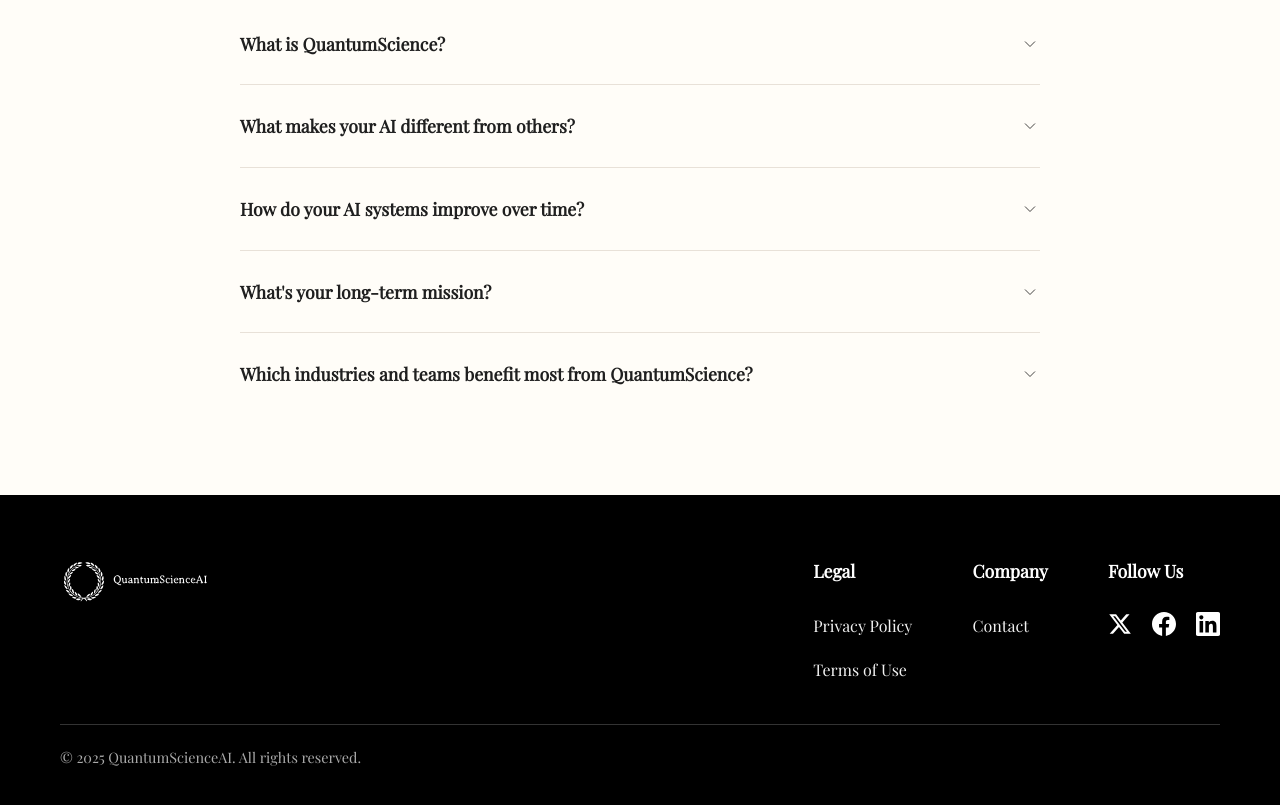
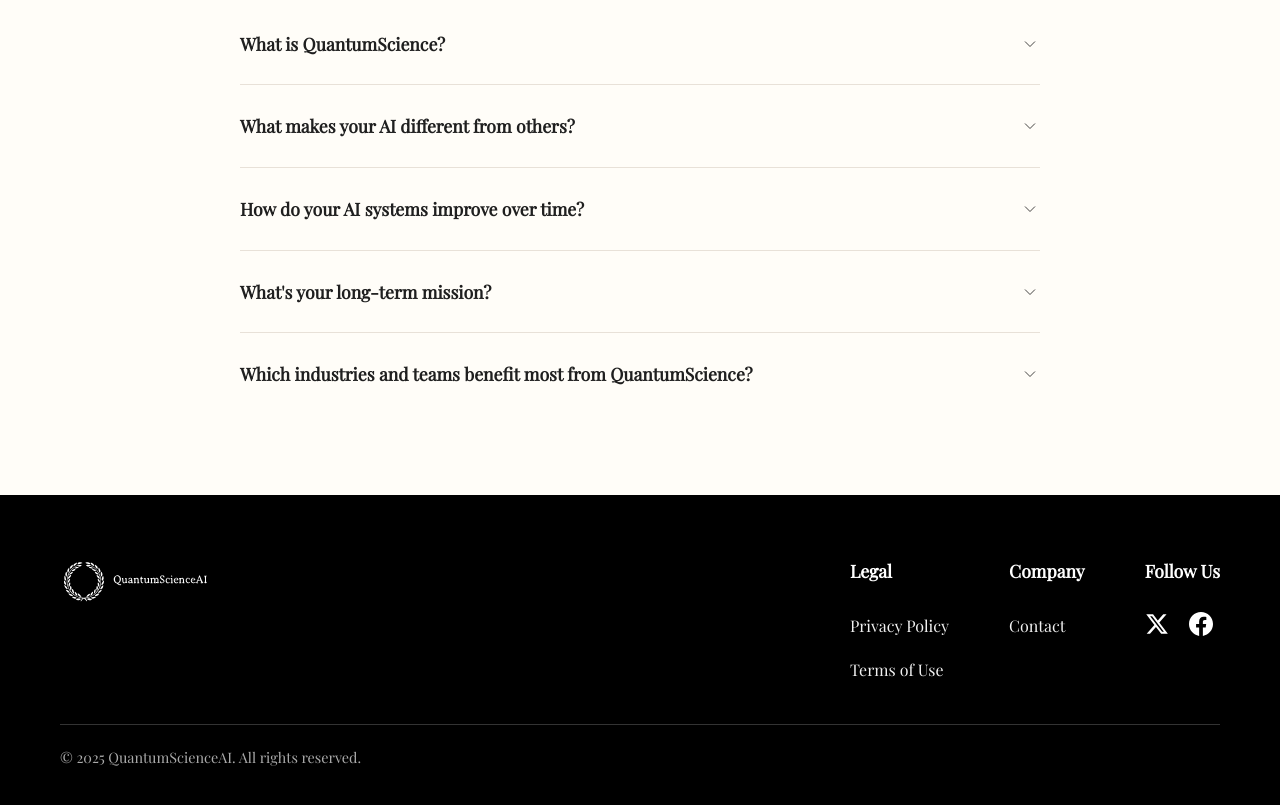
Before and after one commit to Quantumscience-AI/Quantumscienceai-website, a plain HTML site: page index.html in a window 1280 px wide. Shown: the part 2550-3355 px from the top of the page. Drawn offline with nearby package versions, Linux system fonts and the light colour scheme.

Commit message:
Update social media links in footer section
Update

```diff
--- a/index.html
+++ b/index.html
@@ -308,21 +308,16 @@
         <div class="footer-section">
   <h3>Follow Us</h3>
   <div class="social-icons">
-    <a href="YOUR_X_LINK_HERE" class="social-link">
+    <a href="https://x.com/QuantumSci_" class="social-link">
       <svg class="social-icon" viewBox="0 0 24 24" fill="currentColor">
         <path d="M18.244 2.25h3.308l-7.227 8.26 8.502 11.24H16.17l-5.214-6.817L4.99 21.75H1.68l7.73-8.835L1.254 2.25H8.08l4.713 6.231zm-1.161 17.52h1.833L7.084 4.126H5.117z"/>
       </svg>
     </a>
-    <a href="https://www.facebook.com/profile.php?id=61582836719022&mibextid=ZbWKwL" class="social-link">
+        <a href="https://www.facebook.com/profile.php?id=61582836719022&mibextid=ZbWKwL" class="social-link">
       <svg class="social-icon" viewBox="0 0 24 24" fill="currentColor">
         <path d="M24 12.073c0-6.627-5.373-12-12-12s-12 5.373-12 12c0 5.99 4.388 10.954 10.125 11.854v-8.385H7.078v-3.47h3.047V9.43c0-3.007 1.792-4.669 4.533-4.669 1.312 0 2.686.235 2.686.235v2.953H15.83c-1.491 0-1.956.925-1.956 1.874v2.25h3.328l-.532 3.47h-2.796v8.385C19.612 23.027 24 18.062 24 12.073z"/>
       </svg>
-    </a>
-    <a href="YOUR_LINKEDIN_LINK_HERE" class="social-link">
-      <svg class="social-icon" viewBox="0 0 24 24" fill="currentColor">
-        <path d="M20.447 20.452h-3.554v-5.569c0-1.328-.027-3.037-1.852-3.037-1.853 0-2.136 1.445-2.136 2.939v5.667H9.351V9h3.414v1.561h.046c.477-.9 1.637-1.85 3.37-1.85 3.601 0 4.267 2.37 4.267 5.455v6.286zM5.337 7.433c-1.144 0-2.063-.926-2.063-2.065 0-1.138.92-2.063 2.063-2.063 1.14 0 2.064.925 2.064 2.063 0 1.139-.925 2.065-2.064 2.065zm1.782 13.019H3.555V9h3.564v11.452zM22.225 0H1.771C.792 0 0 .774 0 1.729v20.542C0 23.227.792 24 1.771 24h20.451C23.2 24 24 23.227 24 22.271V1.729C24 .774 23.2 0 22.222 0h.003z"/>
-      </svg>
-    </a>
+        </a>
   </div>
 </div>
       </div>
```
